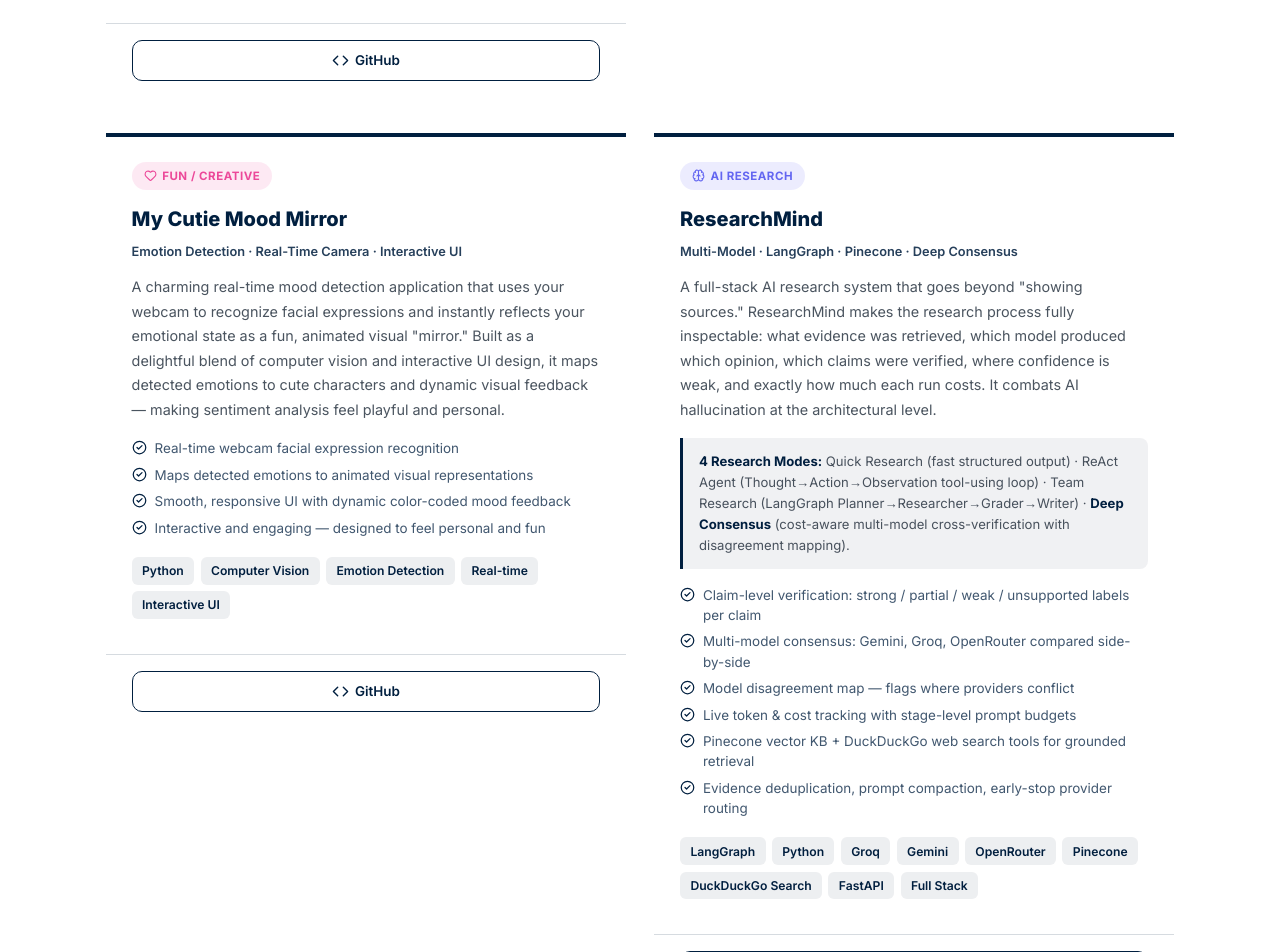
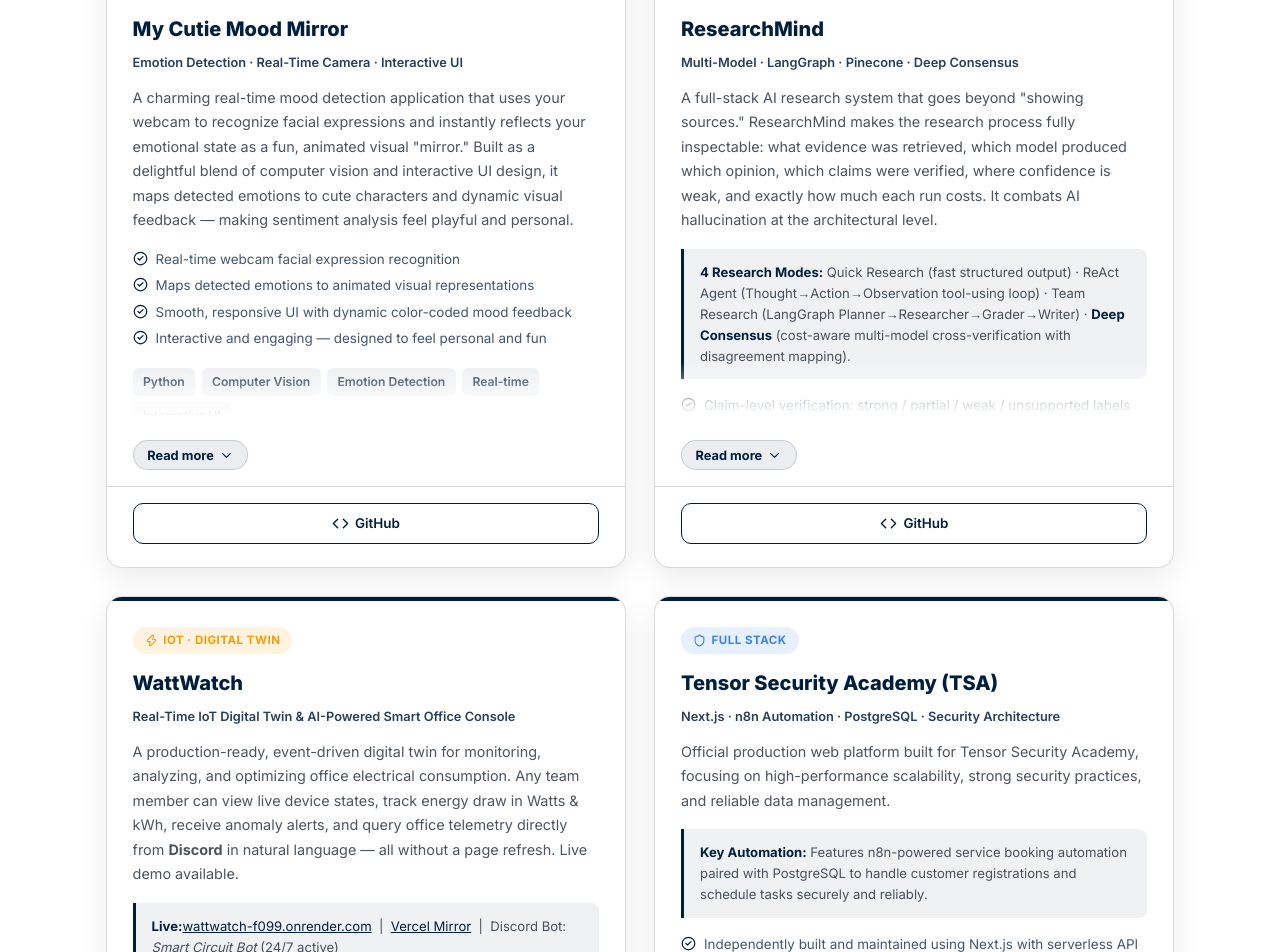
Before and after one commit to Saobia3i/Portfolio, a Next.js app: page /projects in a window 1280 px wide. Shown: the part 1240-2192 px from the top of the page. Built offline with nearby package versions, Linux system fonts and the light colour scheme.

Commit message:
fixed project detail page

```diff
--- a/app/layout.tsx
+++ b/app/layout.tsx
@@ -2,7 +2,7 @@
 import "./globals.css";
 
 export const metadata: Metadata = {
-  metadataBase: new URL("https://islamsaobia.vercel.app"),
+  metadataBase: new URL("https://saobiaislam.me"),
   title: {
     default: "Saobia Islam Tinni | Developer",
     template: "%s | Saobia Islam Tinni",
--- /dev/null
+++ b/app/projects/ExpandableCardBody.tsx
@@ -0,0 +1,43 @@
+"use client";
+
+import { useLayoutEffect, useRef, useState, type ReactNode } from "react";
+import { ChevronDown, ChevronUp } from "lucide-react";
+
+const COLLAPSED_HEIGHT = 340;
+
+/** Caps card body height so every card in a row starts equal-sized; a toggle expands it in place instead of stretching to match its tallest neighbor. */
+export default function ExpandableCardBody({ children }: { children: ReactNode }) {
+  const contentRef = useRef<HTMLDivElement | null>(null);
+  const [expanded, setExpanded] = useState(false);
+  const [overflows, setOverflows] = useState(false);
+
+  useLayoutEffect(() => {
+    const el = contentRef.current;
+    if (!el) return;
+    setOverflows(el.scrollHeight > COLLAPSED_HEIGHT + 1);
+  }, [children]);
+
+  return (
+    <div className="card-expandable">
+      <div
+        ref={contentRef}
+        className={`card-expandable-content ${expanded || !overflows ? "is-expanded" : ""}`.trim()}
+        style={!expanded && overflows ? { maxHeight: COLLAPSED_HEIGHT } : undefined}
+      >
+        {children}
+        {!expanded && overflows && <div className="card-expandable-fade" aria-hidden="true" />}
+      </div>
+      {overflows && (
+        <button
+          type="button"
+          className="card-expandable-toggle"
+          onClick={() => setExpanded((v) => !v)}
+          aria-expanded={expanded}
+        >
+          {expanded ? "Show less" : "Read more"}
+          {expanded ? <ChevronUp size={15} /> : <ChevronDown size={15} />}
+        </button>
+      )}
+    </div>
+  );
+}
--- a/app/projects/ProjectsClient.tsx
+++ b/app/projects/ProjectsClient.tsx
@@ -29,6 +29,7 @@
 } from "lucide-react";
 import Nav from "../Nav";
 import Reveal from "../Reveal";
+import ExpandableCardBody from "./ExpandableCardBody";
 
 const NAV_LINKS = [
   { href: "/#about", label: "About" },
@@ -50,7 +51,7 @@
 
 function cardClassName(category: string, activeFilter: string) {
   const hidden = activeFilter !== "all" && activeFilter !== category;
-  return hidden ? "is-hidden" : "";
+  return `project-detail-card ${hidden ? "is-hidden" : ""}`.trim();
 }
 
 export default function ProjectsClient() {
@@ -112,6 +113,7 @@
               <p className="card-subtitle">
                 Multi-Agent · LangGraph · FastAPI · Next.js
               </p>
+              <ExpandableCardBody>
               <p className="card-desc">
                 An advanced multi-agent AI system designed for B2B sales intelligence. Give it a company name or website URL, and it autonomously researches that company, synthesizes an intelligence profile, writes a highly personalized cold email — then runs a
                 {" "}
@@ -187,6 +189,7 @@
                   Vercel
                 </span>
               </div>
+              </ExpandableCardBody>
             </div>
             <div className="card-actions">
               <a href="https://github.com/Saobia3i/AI-Sales-Lead-Research-Outreach-Agent" target="_blank" rel="noopener noreferrer" className="project-btn btn-github">
@@ -211,6 +214,7 @@
               <p className="card-subtitle">
                 OpenCV · MediaPipe · Python · Windows Overlay
               </p>
+              <ExpandableCardBody>
               <p className="card-desc">
                 A portfolio-grade computer vision application that turns bare hand gestures into a lag-free virtual mouse using classical computer vision — no wearables required. Features a stunning transparent desktop overlay with glowing neon cursor trails, click-physics particle explosions, a real-time HUD, and an integrated Gradio browser sandbox for live prototyping.
               </p>
@@ -269,6 +273,7 @@
                   Windows
                 </span>
               </div>
+              </ExpandableCardBody>
             </div>
             <div className="card-actions">
               <a href="https://github.com/Saobia3i/SmartAir-Mouse-Pro" target="_blank" rel="noopener noreferrer" className="project-btn btn-github">
@@ -293,6 +298,7 @@
               <p className="card-subtitle">
                 Emotion Detection · Real-Time Camera · Interactive UI
               </p>
+              <ExpandableCardBody>
               <p className="card-desc">
                 A charming real-time mood detection application that uses your webcam to recognize facial expressions and instantly reflects your emotional state as a fun, animated visual &quot;mirror.&quot; Built as a delightful blend of computer vision and interactive UI design, it maps detected emotions to cute characters and dynamic visual feedback — making sentiment analysis feel playful and personal.
               </p>
@@ -331,6 +337,7 @@
                   Interactive UI
                 </span>
               </div>
+              </ExpandableCardBody>
             </div>
             <div className="card-actions">
               <a href="https://github.com/Saobia3i/my-cutie-mood-mirror" target="_blank" rel="noopener noreferrer" className="project-btn btn-github">
@@ -355,6 +362,7 @@
               <p className="card-subtitle">
                 Multi-Model · LangGraph · Pinecone · Deep Consensus
               </p>
+              <ExpandableCardBody>
               <p className="card-desc">
                 A full-stack AI research system that goes beyond &quot;showing sources.&quot; ResearchMind makes the research process fully inspectable: what evidence was retrieved, which model produced which opinion, which claims were verified, where confidence is weak, and exactly how much each run costs. It combats AI hallucination at the architectural level.
               </p>
@@ -426,6 +434,7 @@
                   Full Stack
                 </span>
               </div>
+              </ExpandableCardBody>
             </div>
             <div className="card-actions">
               <a href="https://github.com/Saobia3i/researchMind" target="_blank" rel="noopener noreferrer" className="project-btn btn-github">
@@ -450,6 +459,7 @@
               <p className="card-subtitle">
                 Real-Time IoT Digital Twin &amp; AI-Powered Smart Office Console
               </p>
+              <ExpandableCardBody>
               <p className="card-desc">
                 A production-ready, event-driven digital twin for monitoring, analyzing, and optimizing office electrical consumption. Any team member can view live device states, track energy draw in Watts &amp; kWh, receive anomaly alerts, and query office telemetry directly from
                 {" "}
@@ -576,6 +586,7 @@
                   Vercel
                 </span>
               </div>
+              </ExpandableCardBody>
             </div>
             <div className="card-actions">
               <a href="https://wattwatch-f099.onrender.com" target="_blank" rel="noopener noreferrer" className="project-btn btn-live">
@@ -605,6 +616,7 @@
               <p className="card-subtitle">
                 Next.js · n8n Automation · PostgreSQL · Security Architecture
               </p>
+              <ExpandableCardBody>
               <p className="card-desc">
                 Official production web platform built for Tensor Security Academy, focusing on high-performance scalability, strong security practices, and reliable data management.
               </p>
@@ -653,6 +665,7 @@
                   Vercel
                 </span>
               </div>
+              </ExpandableCardBody>
             </div>
             <div className="card-actions">
               <a href="https://www.tensorsecurityacademy.com/" target="_blank" rel="noopener noreferrer" className="project-btn btn-live">
@@ -682,6 +695,7 @@
               <p className="card-subtitle">
                 Next.js 16 · Prisma ORM · PostgreSQL · Groq AI SDK · NextAuth · Tailwind CSS
               </p>
+              <ExpandableCardBody>
               <p className="card-desc">
                 Full-stack AI agency and software development platform. Engineered with Next.js App Router, Prisma ORM, PostgreSQL database layers, Groq AI SDK integrations, NextAuth authentication, and automated client service pipelines.
               </p>
@@ -746,6 +760,7 @@
                   NextAuth
                 </span>
               </div>
+              </ExpandableCardBody>
             </div>
             <div className="card-actions">
               <a href="https://github.com/Saobia3i/Arelix-Labs" target="_blank" rel="noopener noreferrer" className="project-btn btn-github">
@@ -770,6 +785,7 @@
               <p className="card-subtitle">
                 Jinja2 · HTML5 · CSS3 · JavaScript · Netlify
               </p>
+              <ExpandableCardBody>
               <p className="card-desc">
                 Project-based frontend development for SSRN Transfer, a US-based car rental platform. Built and maintained fast, responsive interface templates using Jinja2 to ensure consistent user experiences and seamless booking navigation.
               </p>
@@ -823,6 +839,7 @@
                   Netlify
                 </span>
               </div>
+              </ExpandableCardBody>
             </div>
             <div className="card-actions">
               <a href="https://ssrn-app.netlify.app/" target="_blank" rel="noopener noreferrer" className="project-btn btn-live">
@@ -847,6 +864,7 @@
               <p className="card-subtitle">
                 React.js · ASP.NET Core Web API · n8n · Render
               </p>
+              <ExpandableCardBody>
               <p className="card-desc">
                 A full-stack automation commerce platform that facilitates product catalog browsing, admin-controlled discount offers, vouchers, order fulfillment, automated template delivery, product requests, and moderated user feedback.
               </p>
@@ -888,6 +906,7 @@
                   Render
                 </span>
               </div>
+              </ExpandableCardBody>
             </div>
             <div className="card-actions">
               <a href="https://linearai.onrender.com" target="_blank" rel="noopener noreferrer" className="project-btn btn-live">
@@ -917,6 +936,7 @@
               <p className="card-subtitle">
                 React · TypeScript · Vite · Firebase Suite
               </p>
+              <ExpandableCardBody>
               <p className="card-desc">
                 As the Director of the Web Team, I led and coordinated the development team while actively coding and engineering the official web portal for the AUST Robotics Club (AUSTRC). I personally designed and implemented the core interactive features, security rules, and real-time content updates.
               </p>
@@ -989,6 +1009,7 @@
                   ImageKit CDN
                 </span>
               </div>
+              </ExpandableCardBody>
             </div>
             <div className="card-actions">
               <a href="https://www.austrc.com/" target="_blank" rel="noopener noreferrer" className="project-btn btn-live">
@@ -1013,6 +1034,7 @@
               <p className="card-subtitle">
                 React · TypeScript · Node.js · Firebase · Tailwind CSS
               </p>
+              <ExpandableCardBody>
               <p className="card-desc">
                 The official national event management platform built for the prestigious AUST Rover Challenge (ARC) — a national championship encompassing LFR, Soccer Bot, Rover Run, and Hackathons. I served as Director of the Web Team and Lead Developer, managing the project lifecycle, directing the team, and personally coding critical systems driven by our custom Universal Competition System (UCS) engine.
               </p>
@@ -1116,6 +1138,7 @@
                   Admin Panel
                 </span>
               </div>
+              </ExpandableCardBody>
             </div>
             <div className="card-actions">
               <a href="https://arc.austrc.com/aust-rover-challenge-2-0/" target="_blank" rel="noopener noreferrer" className="project-btn btn-live">
@@ -1140,6 +1163,7 @@
               <p className="card-subtitle">
                 Deployment · Debugging · Hosting · Web Infrastructure
               </p>
+              <ExpandableCardBody>
               <p className="card-desc">
                 Official website for the AUST Cybersecurity and AI Club (AUSTCAIC). As Joint Secretary, I spearheaded technical operations, managing end-to-end web deployment, server setup, live debugging, and cloud hosting infrastructure for austcaic.com.
               </p>
@@ -1201,6 +1225,7 @@
                   Cybersecurity &amp; AI
                 </span>
               </div>
+              </ExpandableCardBody>
             </div>
             <div className="card-actions">
               <a href="https://austcaic.com/" target="_blank" rel="noopener noreferrer" className="project-btn btn-live">
@@ -1225,6 +1250,7 @@
               <p className="card-subtitle">
                 Next.js 15 · React 19 · Satori + @resvg/resvg-js · Groq LLaMA 3.3 · Pinecone · Tailwind CSS v4
               </p>
+              <ExpandableCardBody>
               <p className="card-desc">
                 Internal graphics web app engineered for the AUSTCAIC Graphics Team. Enables instant generation of 300 DPI print-ready PNG posters and social media banners adhering strictly to fixed brand guidelines — eliminating the need for design software. Powered by Satori &amp; resvg-js rendering engines and augmented with AI content assistance via Groq SDK and Pinecone.
               </p>
@@ -1314,6 +1340,7 @@
                   Lucide React
                 </span>
               </div>
+              </ExpandableCardBody>
             </div>
           </Reveal>
           {/* ====== NEW PROJECT: Lead Capture & AI-Qualification System ====== */}
@@ -1331,6 +1358,7 @@
               <p className="card-subtitle">
                 n8n · Groq LLaMA 3.3 · HTML/CSS · Slack · Google Sheets · Gmail SMTP
               </p>
+              <ExpandableCardBody>
               <p className="card-desc">
                 Full-stack lead capture system with AI-powered qualification. Built responsive landing page integrated with n8n automation workflow featuring: webhook-triggered pipeline, Groq LLaMA 3.3 lead scoring (0-100, HOT/WARM/COLD classification), automated personalized email generation for qualified leads, Google Sheets CRM logging, and Slack real-time alerts. Deployed on Vercel.
               </p>
@@ -1401,6 +1429,7 @@
                   Vercel
                 </span>
               </div>
+              </ExpandableCardBody>
             </div>
             <div className="card-actions">
               <a href="https://lead-generation1.vercel.app" target="_blank" rel="noopener noreferrer" className="project-btn btn-live">
@@ -1425,6 +1454,7 @@
               <p className="card-subtitle">
                 React.js · Shadcn UI · Aceternity UI · Tailwind CSS
               </p>
+              <ExpandableCardBody>
               <p className="card-desc">
                 Sleek event website for the AUST Robotics Club flagship national robotics competition, showcasing event paths, registration dashboards, schedules, and team collaborations.
               </p>
@@ -1466,6 +1496,7 @@
                   Framer Motion
                 </span>
               </div>
+              </ExpandableCardBody>
             </div>
             <div className="card-actions">
               <a href="https://www.robomania.austrc.com/" target="_blank" rel="noopener noreferrer" className="project-btn btn-live">
@@ -1495,6 +1526,7 @@
               <p className="card-subtitle">
                 React.js · Ant Design · Material UI (MUI)
               </p>
+              <ExpandableCardBody>
               <p className="card-desc">
                 A minimal, responsive quote generation application that fetches and delivers inspiring quotes, styled with sleek layout structures.
               </p>
@@ -1529,6 +1561,7 @@
                   Vercel
                 </span>
               </div>
+              </ExpandableCardBody>
             </div>
             <div className="card-actions">
               <a href="https://quote-verse-psi.vercel.app/" target="_blank" rel="noopener noreferrer" className="project-btn btn-live">
@@ -1558,6 +1591,7 @@
               <p className="card-subtitle">
                 React.js · Laravel · MySQL · Tailwind CSS
               </p>
+              <ExpandableCardBody>
               <p className="card-desc">
                 Full-stack canteen management system streamlining food ordering, real-time queueing, digital menu management, and operations for students and canteen staff.
               </p>
@@ -1595,6 +1629,7 @@
                   Ant Design
                 </span>
               </div>
+              </ExpandableCardBody>
             </div>
             <div className="card-actions">
               <a href="https://i-canteen.vercel.app/" target="_blank" rel="noopener noreferrer" className="project-btn btn-live">
@@ -1624,6 +1659,7 @@
               <p className="card-subtitle">
                 HTML5 · CSS3 · Vanilla JavaScript
               </p>
+              <ExpandableCardBody>
               <p className="card-desc">
                 A clean frontend development project illustrating custom responsive layout architectures, animations, and interactivity using only pure HTML, CSS, and Vanilla JS.
               </p>
@@ -1655,6 +1691,7 @@
                   Responsive UI
                 </span>
               </div>
+              </ExpandableCardBody>
             </div>
             <div className="card-actions">
               <a href="https://github.com/Saobia3i/cse-3100" target="_blank" rel="noopener noreferrer" className="project-btn btn-github">
@@ -1679,6 +1716,7 @@
               <p className="card-subtitle">
                 MERN Stack (MongoDB, Express, React, Node.js)
               </p>
+              <ExpandableCardBody>
               <p className="card-desc">
                 Collaborative e-commerce portal showcasing eco-friendly gadgets, with shopping carts, search capabilities, and team coordination.
               </p>
@@ -1716,6 +1754,7 @@
                   Bootstrap
                 </span>
               </div>
+              </ExpandableCardBody>
             </div>
             <div className="card-actions">
               <a href="https://github.com/tahmidkhanshuvo/Green-Gadgets" target="_blank" rel="noopener noreferrer" className="project-btn btn-github">
--- a/app/projects/page.tsx
+++ b/app/projects/page.tsx
@@ -495,6 +495,7 @@
       display: grid;
       grid-template-columns: repeat(auto-fill, minmax(340px, 1fr));
       gap: 1.8rem;
+      align-items: start;
     }
 
     /* ===== PROJECT DETAIL CARD ===== */
@@ -544,6 +545,65 @@
       flex: 1;
       display: flex;
       flex-direction: column;
+    }
+
+    /* ===== EXPANDABLE CARD BODY ===== */
+    .card-expandable {
+      display: flex;
+      flex-direction: column;
+    }
+
+    .card-expandable-content {
+      position: relative;
+      overflow: hidden;
+      display: flex;
+      flex-direction: column;
+      transition: max-height 0.35s ease;
+    }
+
+    .card-expandable-content.is-expanded {
+      max-height: none !important;
+    }
+
+    .card-expandable-fade {
+      position: absolute;
+      left: 0;
+      right: 0;
+      bottom: 0;
+      height: 64px;
+      background: linear-gradient(180deg, transparent, var(--card-bg) 85%);
+      pointer-events: none;
+    }
+
+    .card-expandable-toggle {
+      display: inline-flex;
+      align-items: center;
+      gap: 0.3rem;
+      align-self: flex-start;
+      margin-top: 0.9rem;
+      padding: 0.4rem 0.85rem;
+      border-radius: 999px;
+      border: 1px solid var(--border-color);
+      background: rgba(var(--secondary-rgb), 0.08);
+      color: var(--secondary);
+      font-family: inherit;
+      font-size: 0.8rem;
+      font-weight: 700;
+      cursor: pointer;
+      transition: background 0.18s ease, border-color 0.18s ease;
+    }
+
+    .card-expandable-toggle:hover,
+    .card-expandable-toggle:focus-visible {
+      background: rgba(var(--secondary-rgb), 0.16);
+      border-color: var(--secondary);
+      outline: none;
+    }
+
+    @media (prefers-reduced-motion: reduce) {
+      .card-expandable-content {
+        transition: none;
+      }
     }
 
     /* Project badges */
--- a/app/robots.ts
+++ b/app/robots.ts
@@ -1,6 +1,6 @@
 import type { MetadataRoute } from "next";
 
-const BASE_URL = "https://islamsaobia.vercel.app";
+const BASE_URL = "https://saobiaislam.me";
 
 export default function robots(): MetadataRoute.Robots {
   return {
--- a/app/sitemap.ts
+++ b/app/sitemap.ts
@@ -1,6 +1,6 @@
 import type { MetadataRoute } from "next";
 
-const BASE_URL = "https://islamsaobia.vercel.app";
+const BASE_URL = "https://saobiaislam.me";
 
 export default function sitemap(): MetadataRoute.Sitemap {
   const routes = ["", "/projects", "/certificates", "/cv", "/resume"];
```
